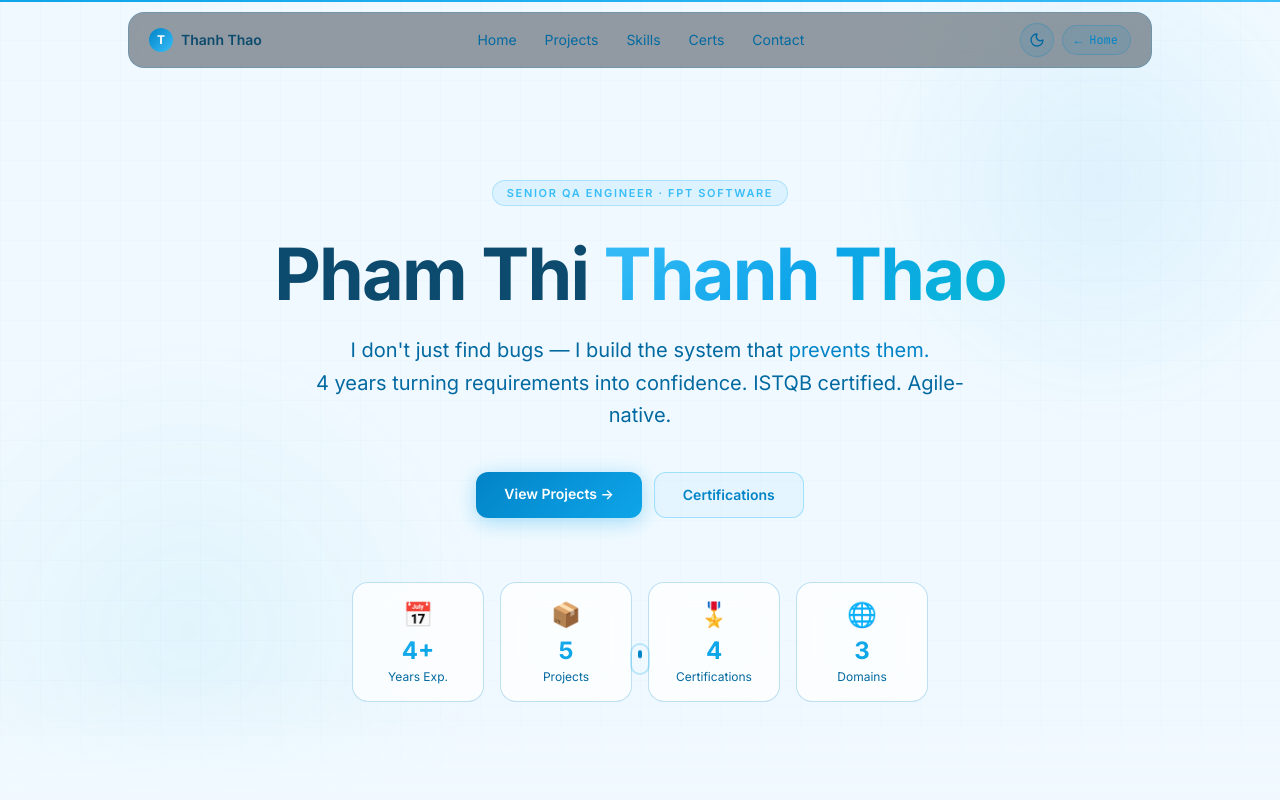
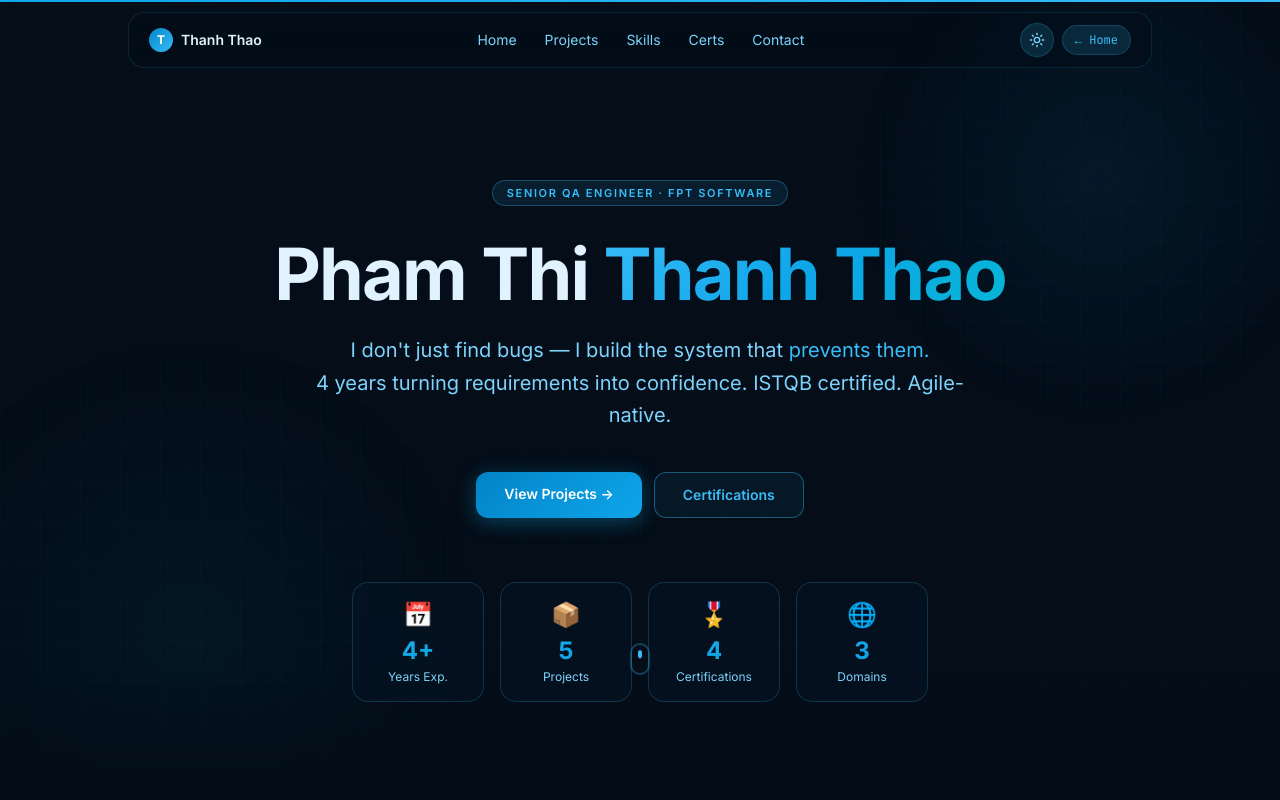
Before and after one commit to huyentran1306/portfolio-nth, a React (Vite) app: page /thao in a window 1280 px wide. Shown: the top 800 px of the page. Built offline with nearby package versions, Linux system fonts and the light colour scheme.

Commit message:
fix: Thao default dark mode + improved light mode colors

```diff
--- a/src/thao/ThaoApp.tsx
+++ b/src/thao/ThaoApp.tsx
@@ -1,5 +1,6 @@
 import { useEffect } from 'react'
 import { motion, useScroll, useSpring } from 'framer-motion'
+import { useThemeStore } from '@/store/theme'
 import '../thao/thao.css'
 import { ThaoNavbar } from './components/Navbar'
 import { ThaoHero } from './sections/Hero'
@@ -14,6 +15,16 @@ export function ThaoApp() {
 
   useEffect(() => {
     window.scrollTo(0, 0)
+    // Force dark mode for Thao's portfolio (restores on unmount)
+    const wasDark = document.documentElement.classList.contains('dark')
+    document.documentElement.classList.add('dark')
+    useThemeStore.setState({ dark: true })
+    return () => {
+      if (!wasDark) {
+        document.documentElement.classList.remove('dark')
+        useThemeStore.setState({ dark: false })
+      }
+    }
   }, [])
 
   return (
--- a/src/thao/thao.css
+++ b/src/thao/thao.css
@@ -29,29 +29,29 @@
 
 /* ── Light mode ── */
 html:not(.dark) .thao-theme {
-  --t-accent:       #0284c7;
-  --t-accent-2:     #0369a1;
-  --t-accent-deep:  #075985;
-  --t-accent-light: rgba(2,132,199,0.1);
-  --t-accent-glow:  rgba(2,132,199,0.25);
+  --t-accent:       #0369a1;
+  --t-accent-2:     #075985;
+  --t-accent-deep:  #0c4a6e;
+  --t-accent-light: rgba(3,105,161,0.08);
+  --t-accent-glow:  rgba(3,105,161,0.2);
 
-  --t-bg:           #f0f9ff;
-  --t-bg-secondary: #e0f2fe;
-  --t-bg-card:      rgba(255,255,255,0.85);
-  --t-card-border:  rgba(2,132,199,0.2);
-  --t-glass:        rgba(255,255,255,0.75);
-  --t-glass-border: rgba(2,132,199,0.25);
+  --t-bg:           #f8fafc;
+  --t-bg-secondary: #f1f5f9;
+  --t-bg-card:      rgba(255,255,255,0.95);
+  --t-card-border:  rgba(3,105,161,0.15);
+  --t-glass:        rgba(255,255,255,0.92);
+  --t-glass-border: rgba(3,105,161,0.18);
 
-  --t-fg:           #0c4a6e;
-  --t-fg-secondary: #0369a1;
-  --t-fg-tertiary:  #0284c7;
+  --t-fg:           #0f172a;
+  --t-fg-secondary: #334155;
+  --t-fg-tertiary:  #0369a1;
 
-  --t-border:       rgba(2,132,199,0.15);
-  --t-shadow-glow:  0 0 30px rgba(2,132,199,0.15);
-  --t-shadow-md:    0 4px 20px rgba(0,0,0,0.08);
+  --t-border:       rgba(3,105,161,0.12);
+  --t-shadow-glow:  0 0 30px rgba(3,105,161,0.12);
+  --t-shadow-md:    0 4px 20px rgba(0,0,0,0.06);
 
-  --t-navbar-bg:    rgba(240,249,255,0.9);
-  --t-navbar-border:rgba(2,132,199,0.2);
+  --t-navbar-bg:    rgba(248,250,252,0.92);
+  --t-navbar-border:rgba(3,105,161,0.15);
 }
 
 .thao-theme *, .thao-theme *::before, .thao-theme *::after {
```
